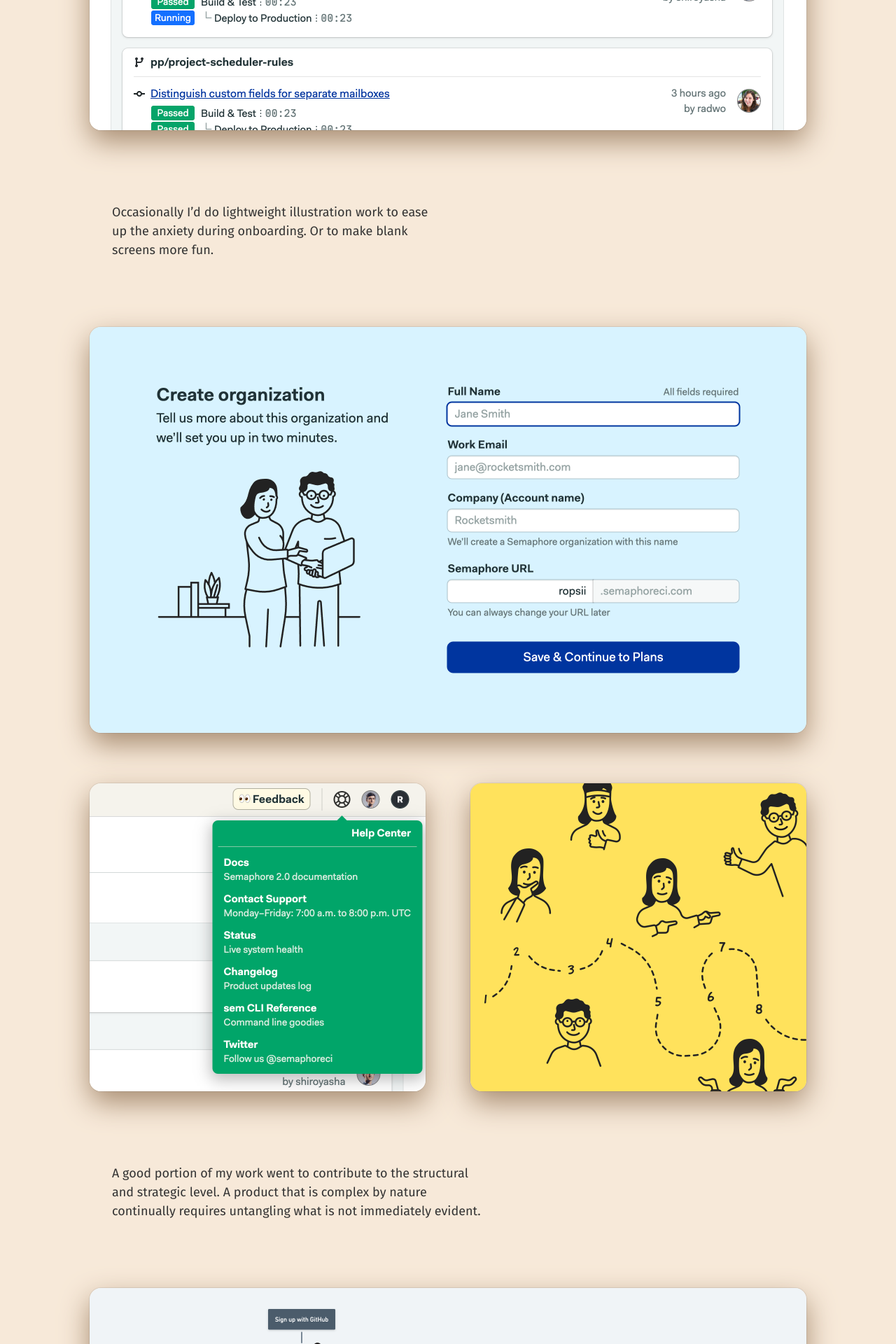
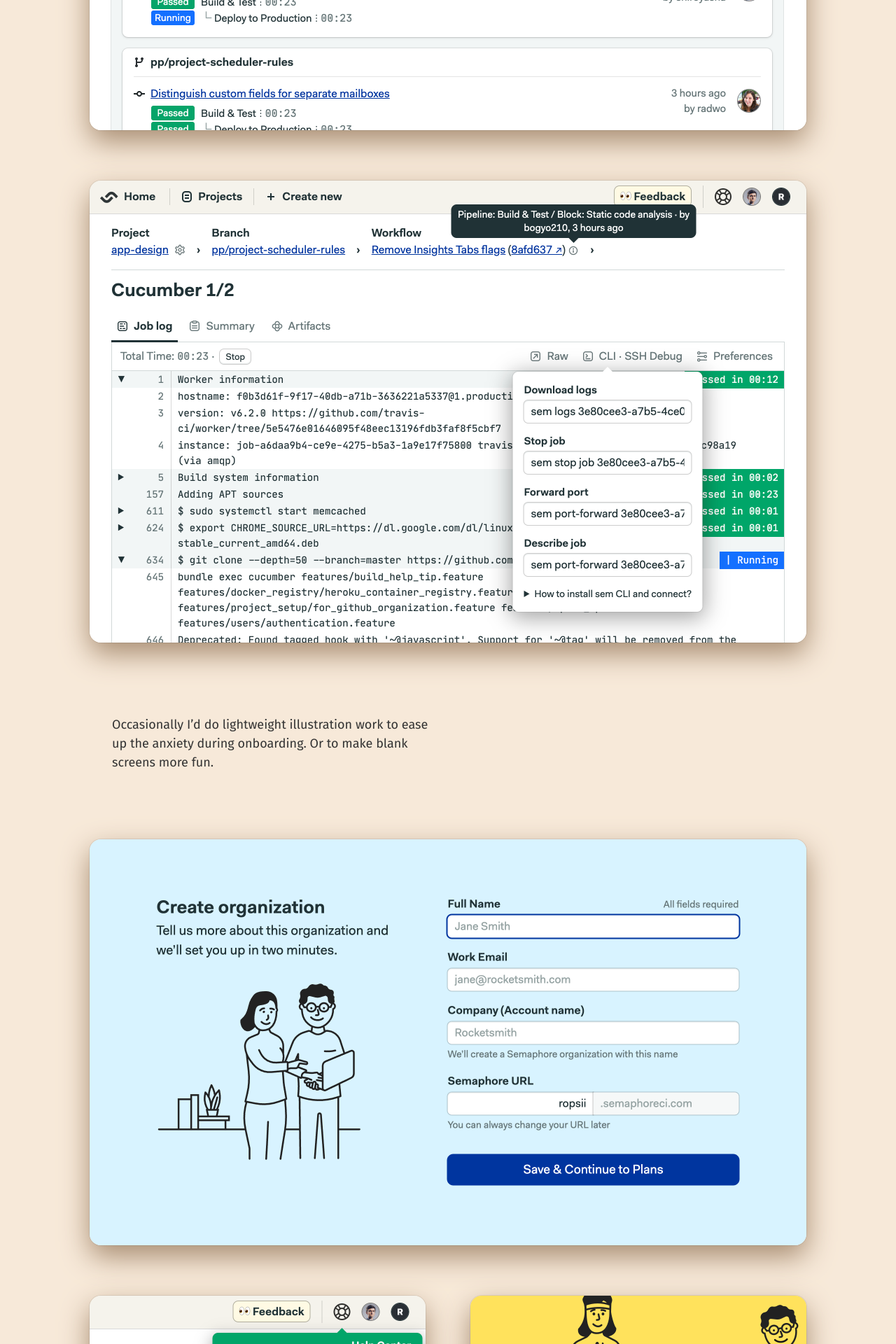
Before and after one commit to ropsii/ropsii.github.io, a Jekyll site: the page built from work.html, in a window 1280 px wide. Shown: the part 3021-4941 px from the top of the page at 70% size. Built offline with Jekyll 4.4.1, drawn with Linux system fonts in a browser that asks for light colours.

Commit message:
update work

```diff
--- a/_layouts/work.html
+++ b/_layouts/work.html
@@ -104,6 +104,10 @@
                         <img src="{% link /assets/work-sem-project.png %}" alt="Semaphore Project" class="br4 w-100 shadow-2">
                     </div>
 
+                    <div class="mb5">
+                        <img src="{% link /assets/work-sem-job.png %}" alt="Semaphore Job" class="br4 w-100 shadow-2">
+                    </div>
+
                     <div class="ph4-m mv4 mv5-m pv4">
                         <p class="measure mb0 pr5-m">Occasionally I’d do lightweight illustration work to ease up the anxiety during onboarding. Or to make blank screens more fun.
                         </p>
```
Also changed, not shown: assets/work-sem-job.png (added).
